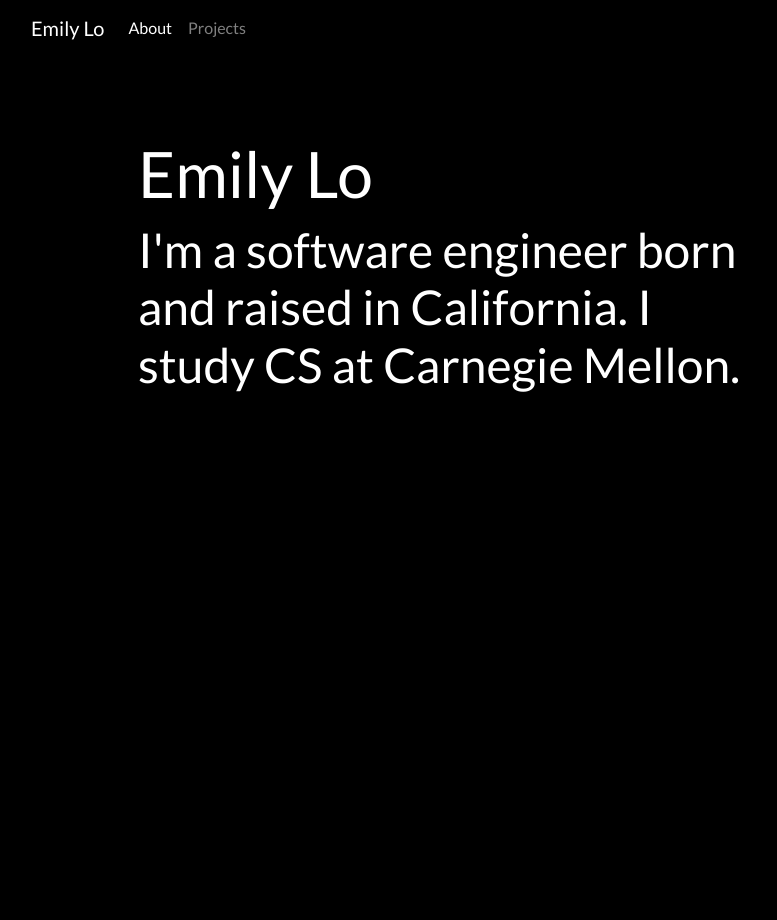
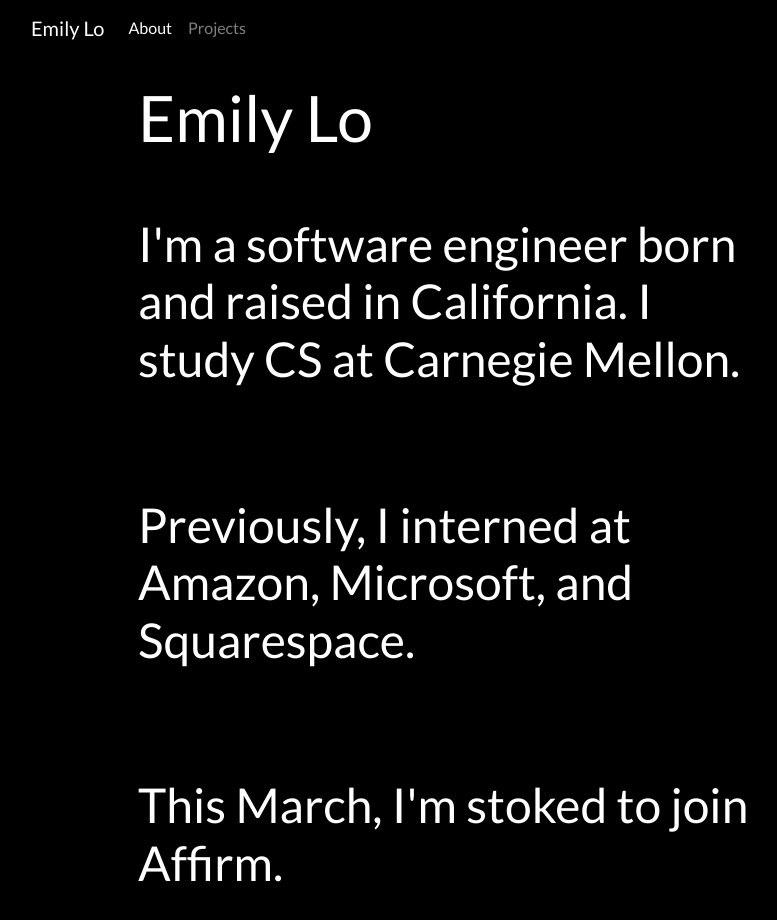
Before and after one commit to hiemilylo/pui-final-proj, a React (Create React App) app: page / in a window 1280 px wide. Shown: the top 920 px of the page, without its empty margins (54-831 px from the left). Before the commit the page ends 800 px from the top, so only its background shows below. Built offline with nearby package versions, Linux system fonts and the light colour scheme.

Commit message:
Design tweaks

```diff
--- a/src/components/Homepage/homepage.css
+++ b/src/components/Homepage/homepage.css
@@ -6,17 +6,23 @@
 }
 
 .body-container {
-    margin: 10vh 15vw;
+    margin: 0 15vw;
     text-align: left;
     width: 50vw;
     color: white;
+    position: absolute;
+    top: 0;
+    left: 0;
+    overflow-y: scroll;
 }
 
-h3 {
+.home-name {
     font-size: 4em;
+    padding-top: 10vh;
 }
 
-h5 {
+.home-text {
     font-size: 3em;
     font-weight: normal;
+    padding: 50px 0;
 }
--- a/src/components/Homepage/homepage.js
+++ b/src/components/Homepage/homepage.js
@@ -10,8 +10,10 @@
 const Homepage = () => {
   return (
     <div className="body-container">
-        <h3>Emily Lo</h3>
-        <h5>I'm a software engineer born and raised in California. I study CS at Carnegie Mellon.</h5>
+        <h3 className="home-name">Emily Lo</h3>
+        <h5 className="home-text">I'm a software engineer born and raised in California. I study CS at Carnegie Mellon.</h5>
+        <h5 className="home-text">Previously, I interned at Amazon, Microsoft, and Squarespace.</h5>
+        <h5 className="home-text">This March, I'm stoked to join Affirm.</h5>
     </div>
   );
 };
--- a/src/components/ProjectScrollList/projectscroll.css
+++ b/src/components/ProjectScrollList/projectscroll.css
@@ -1,18 +1,30 @@
+.scroll-container {
+    height: 90vh;
+    padding: 0 20vw;
+    overflow: none;
+}
+
+.project-header {
+    margin: 30px 0;
+}
+
 .parent {
     position: relative;
+    height: 70vh;
+    padding: 0 10vw;
 }
 
 .section-container {
+    padding: 0 5vw;
     height: 40vh;
-    width: 50vw;
+    width: 100%;
+    box-sizing: border-box;
     overflow-y: scroll;
-    -webkit-transition: background-image 0.2s ease-in-out;
-    transition: background-image 0.2s ease-in-out;
-    transition-duration: 0.5s;
     scroll-snap-type: y mandatory;
     position: absolute;
     left: 0;
     top: 0;
+    cursor: pointer;
 }
 
 section {
@@ -20,4 +32,9 @@
     scroll-snap-align: start;
     margin-bottom: 10vh;
     color: black;
+    padding: 15vh 0;
 }
+
+section h3 {
+    color: white;
+}
--- a/src/components/ProjectScrollList/projectscrolllist.js
+++ b/src/components/ProjectScrollList/projectscrolllist.js
@@ -70,7 +70,7 @@
   render() {
     return (
         <div className="scroll-container">
-            <h3> Scrolling section </h3>
+            <h3 className="project-header"> Scrolling section </h3>
             <div className="parent">
                 <Surface width={600} height={400}>
                     {this.state.progress > 0 ?
@@ -89,11 +89,13 @@
                         </section>
                     </Waypoint>
                     <Waypoint onEnter={this.changeBckgnd(2)} >
-                        <section id="section-1">section 2
+                        <section id="section-2">
+                            <h3>Section 2</h3>
                         </section>
                     </Waypoint>
                     <Waypoint onEnter={this.changeBckgnd(3)} >
-                        <section id="section-1">section 3
+                        <section id="section-3">
+                            <h3>Section 3</h3>
                         </section>
                     </Waypoint>
                 </div>
```
